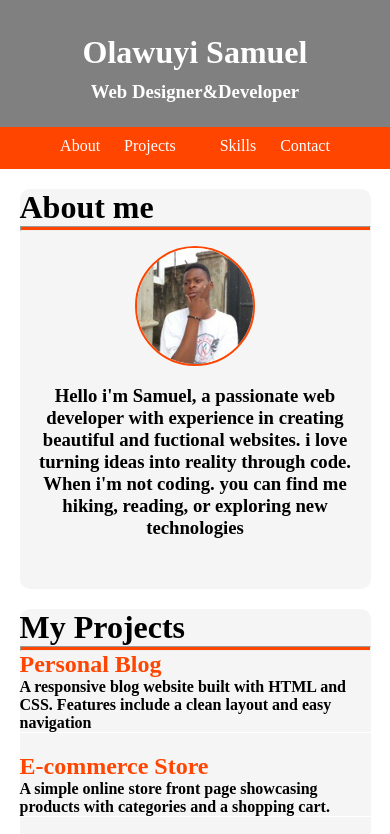
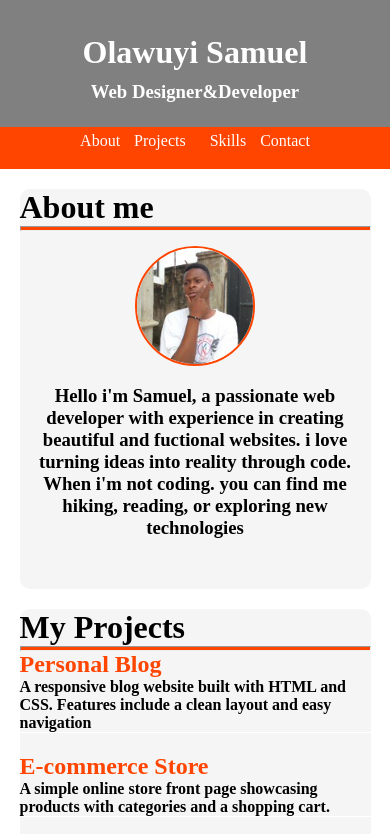
Before and after one commit to SammayEnterprise/portfolio, a plain HTML site: page index.html in a window 390 px wide. Shown: the top 834 px of the page. Drawn offline with Linux system fonts and the light colour scheme.

Commit message:
Update style.css

```diff
--- a/css/style.css
+++ b/css/style.css
@@ -55,7 +55,7 @@
             margin: 15px 0;
         }
         .cont4{
-            padding: 10px;
+            padding: 5px;
             text-align: center;
         }
         .cont4 ul{
@@ -68,7 +68,6 @@
         .cont4 a{
             color: white;
             text-decoration: none;
-            gap: 10px;
         }
         .cont3{
             border-bottom: 0;
@@ -124,7 +123,7 @@
             opacity: 80%;
         }
        .cont4 li{
-            margin: 0 10px;
+            margin: 0 5px;
         }
 
 
```
